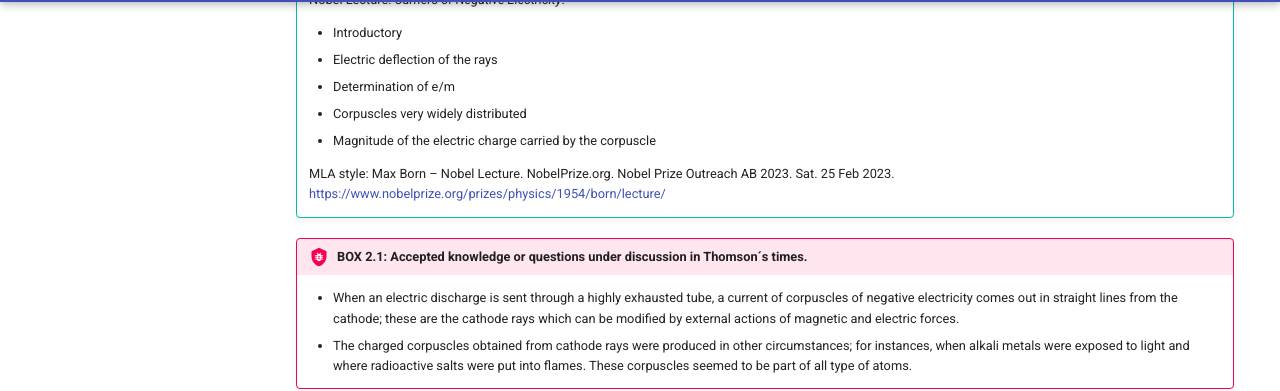
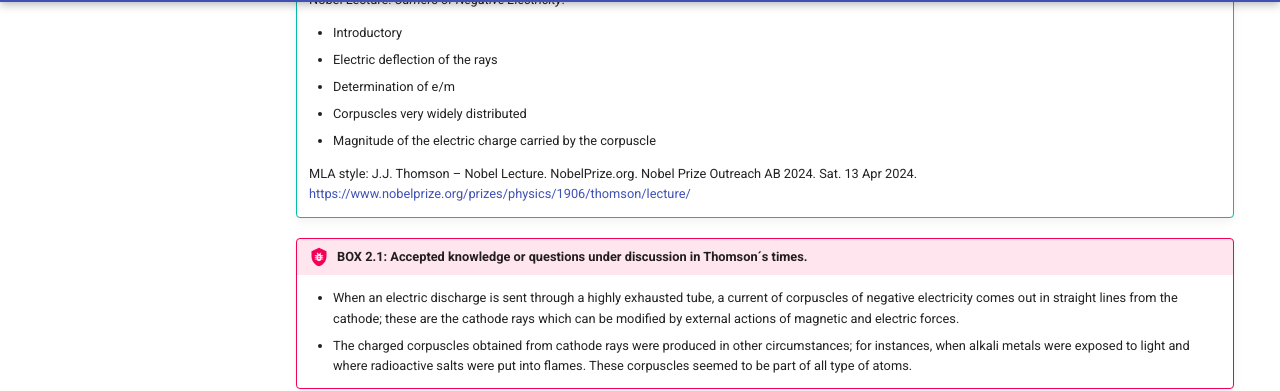
Before and after one commit to modphysnobel/modphysnobel.github.io, an MkDocs documentation site: the page built from docs/vol-I/vol-I-chap-2-sect-2.md, in a window 1280 px wide and 900 px high, scrolled down 700 px. Shown: the part 94-485 px from the top of the window. Built offline with MkDocs 1.6.1 and Material for MkDocs 9.7.7, drawn with Linux system fonts in a browser that asks for light colours; some web fonts are replaced; comment, search, counter and statistics services are not loaded.

Commit message:
Update vol-I-chap-2-sect-2.md

```diff
--- a/docs/vol-I/vol-I-chap-2-sect-2.md
+++ b/docs/vol-I/vol-I-chap-2-sect-2.md
@@ -21,7 +21,7 @@
 	- Corpuscles very widely distributed
 	- Magnitude of the electric charge carried by the corpuscle
 
-	MLA style: Max Born – Nobel Lecture. NobelPrize.org. Nobel Prize Outreach AB 2023. Sat. 25 Feb 2023. <https://www.nobelprize.org/prizes/physics/1954/born/lecture/>
+	MLA style: J.J. Thomson – Nobel Lecture. NobelPrize.org. Nobel Prize Outreach AB 2024. Sat. 13 Apr 2024. https://www.nobelprize.org/prizes/physics/1906/thomson/lecture/
 
 !!! bug "BOX 2.1: Accepted knowledge or questions under discussion in Thomson´s times."
 	- When an electric discharge is sent through a highly exhausted tube, a current of corpuscles of negative electricity comes out in straight lines from the cathode; these are the cathode rays which can be modified by external actions of magnetic and electric forces.
```
